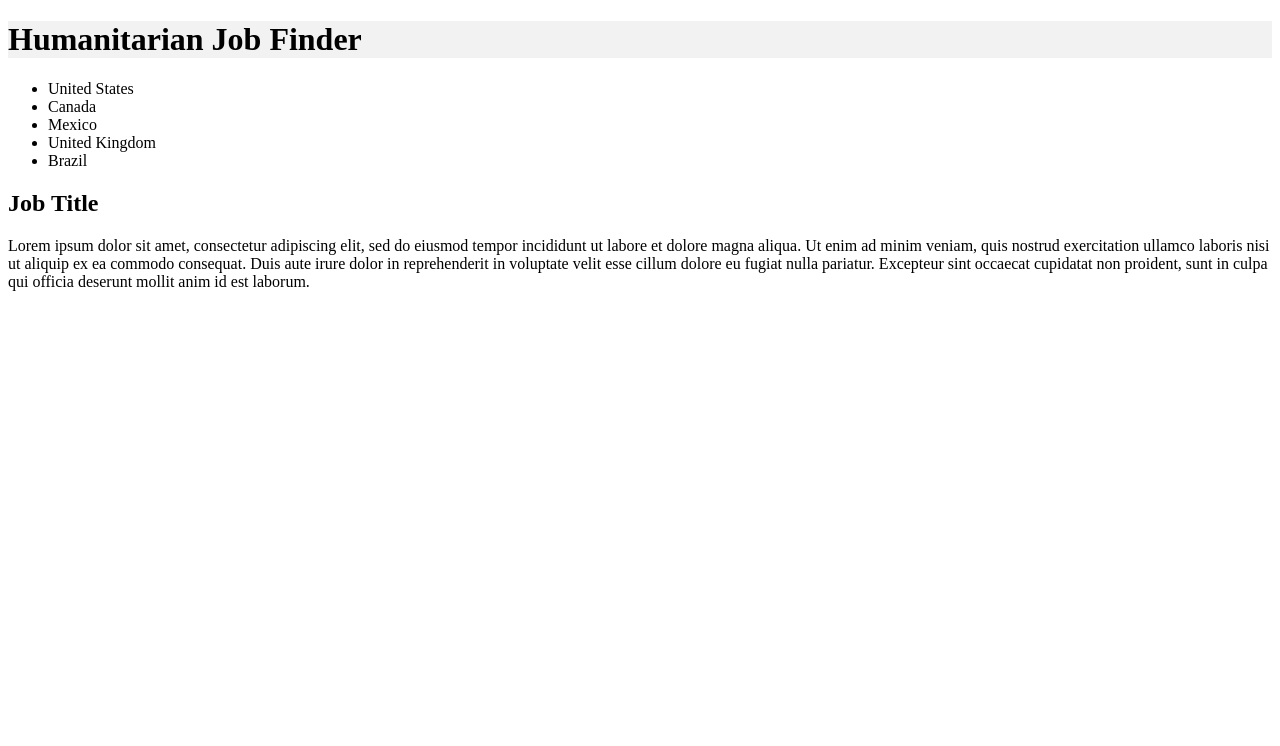
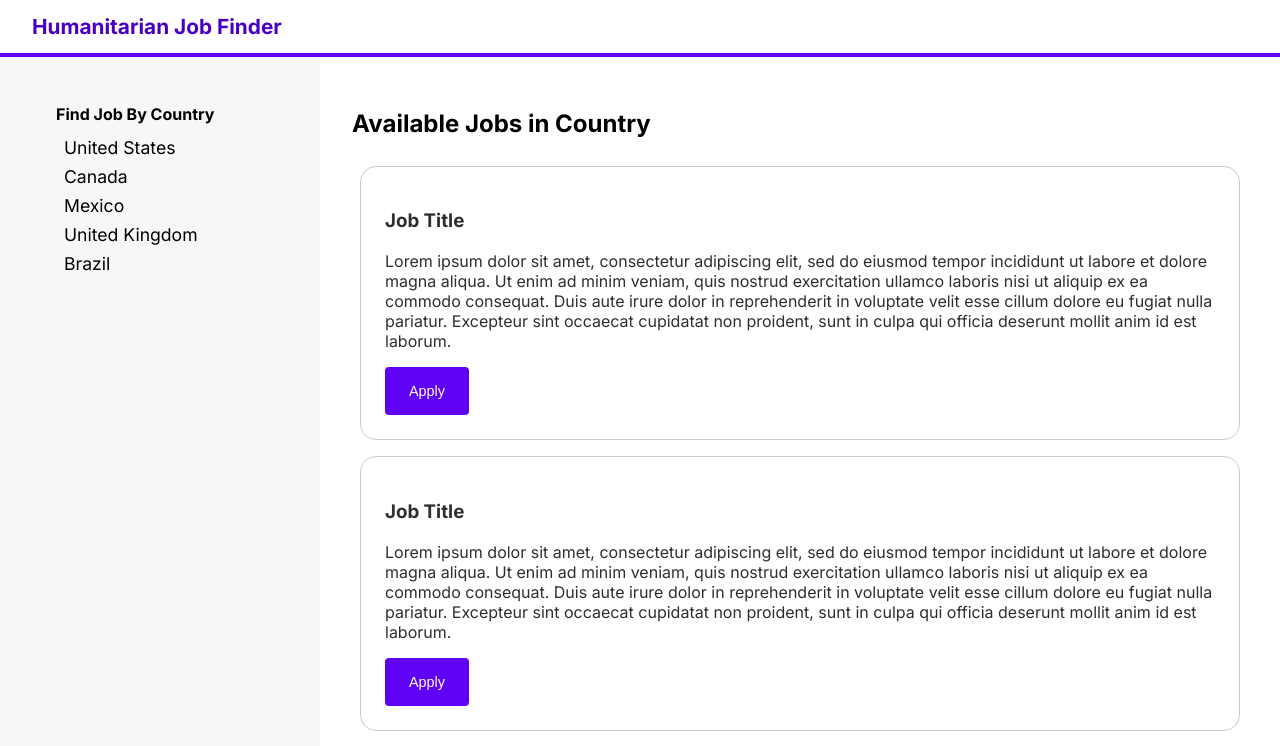
Before and after one commit to chris-ferenci/Relief-Careers, a React (Create React App) app in the folder project-code/: page / in a window 1280 px wide. Shown: the top 746 px of the page. Built offline with nearby package versions, Linux system fonts and the light colour scheme.

Commit message:
create base layout and styling

```diff
--- a/project-code/public/index.html
+++ b/project-code/public/index.html
@@ -9,6 +9,9 @@
     />
 
     <link rel="manifest" href="%PUBLIC_URL%/manifest.json" />
+    <link rel="preconnect" href="https://fonts.googleapis.com">
+    <link rel="preconnect" href="https://fonts.gstatic.com" crossorigin>
+    <link href="https://fonts.googleapis.com/css2?family=Inter:wght@300;400;500;600;700;800;900&display=swap" rel="stylesheet">
     <title>Final Project</title>
   </head>
   <body>
--- a/project-code/src/App.css
+++ b/project-code/src/App.css
@@ -1,5 +1,15 @@
-.grid-container {
+html, body {
+    margin: 0 auto;
+    font-family: 'Inter', sans-serif;
+    font-size: 16px;
+}
+
+#grid-container {
     display: grid;
-    grid-template-columns: auto auto ;
-    grid-template-areas: "header header";
+    grid-template-rows: auto;
+    grid-template-columns: 25% auto ;
+    grid-template-areas:
+    "header header"
+    "sidebar job-board";
+
   }
--- a/project-code/src/components/Header/header.css
+++ b/project-code/src/components/Header/header.css
@@ -1,8 +1,15 @@
 #header{
+    display: grid;
     grid-area: header;
 }
 
 .header{
-    background-color: #f2f2f2;
-    width:100%;
+    background-color: #fff;
+    padding: 0 2rem 0 2rem;
+    border-bottom: 4px solid #5F01F5;
 }
+
+.header h1{
+    color: #4A00C2;
+    font-size: 1.3rem;
+}
--- /dev/null
+++ b/project-code/src/components/JobBoard/JobBoard.js
@@ -0,0 +1,19 @@
+import JobCard from "../JobCard/JobCard";
+import '../JobBoard/jobboard.css'
+
+function JobBoard(){
+
+    return(
+        <article id="job-board-container">
+            <h1>Available Jobs in Country</h1>
+
+            <JobCard />
+            <JobCard />
+            <JobCard />
+
+        </article>
+
+    )
+}
+
+export default JobBoard;
--- /dev/null
+++ b/project-code/src/components/JobBoard/jobboard.css
@@ -0,0 +1,6 @@
+#job-board-container{
+    display: grid;
+    grid-area: job-board;
+    background-color:#fff;
+    padding: 2rem;
+}
--- a/project-code/src/components/JobCard/JobCard.js
+++ b/project-code/src/components/JobCard/JobCard.js
@@ -1,9 +1,11 @@
+
+import '../JobCard/jobcard.css';
 
 function JobCard(){
 
     return(
 
-        <article>
+        <article className='job-card'>
             <h1>Job Title</h1>
             <p>Lorem ipsum dolor sit amet, consectetur adipiscing elit,
                 sed do eiusmod tempor incididunt ut labore et dolore magna aliqua.
@@ -13,7 +15,8 @@ function JobCard(){
                 voluptate velit esse cillum dolore eu fugiat nulla pariatur.
                 Excepteur sint occaecat cupidatat non proident, sunt in culpa qui officia
                 deserunt mollit anim id est laborum.
-                </p>
+            </p>
+            <button className='btn btn-primary'>Apply</button>
         </article>
 
     )
--- /dev/null
+++ b/project-code/src/components/JobCard/jobcard.css
@@ -0,0 +1,20 @@
+.job-card{
+    background: #fff;
+    padding: 1.5rem 1.5rem;
+    color: #2e2e2e;
+    border: 1px solid #ccc;
+    border-radius: 1rem;
+    margin: .5rem .5rem;
+}
+
+.btn {
+    border-radius: 4px;
+    border: none;
+    padding: 1rem 1.5rem 1rem 1.5rem;
+    font-size:.9rem;
+}
+
+.btn-primary{
+    background-color: #5F01F5;
+    color: #fff;
+}
--- a/project-code/src/components/Sidebar/Sidebar.js
+++ b/project-code/src/components/Sidebar/Sidebar.js
@@ -1,15 +1,20 @@
+import '../Sidebar/sidebar.css'
+
 
 function Sidebar(){
 
     return(
+        <nav id="sidebar-container" className='sidebar'>
 
             <ul>
+                <h2>Find Job By Country</h2>
                 <li>United States</li>
                 <li>Canada</li>
                 <li>Mexico</li>
                 <li>United Kingdom</li>
                 <li>Brazil</li>
             </ul>
+        </nav>
 
     )
 }
--- /dev/null
+++ b/project-code/src/components/Sidebar/sidebar.css
@@ -0,0 +1,23 @@
+#sidebar-container{
+    display: grid;
+    grid-area: sidebar;
+    width: 100%;
+    background-color: #f7f7f7;
+}
+
+.sidebar {
+    padding: 1rem 1rem 1rem 1rem;
+}
+
+h2 {
+    font-size: 1rem;
+}
+
+.sidebar ul{
+    list-style: none;
+    font-size: 1.1rem;
+}
+
+.sidebar li {
+    margin: .5rem .5rem;
+}
--- a/project-code/src/pages/Home.js
+++ b/project-code/src/pages/Home.js
@@ -1,7 +1,8 @@
 import React from 'react';
 import Header from '../components/Header/Header';
-import JobCard from '../components/JobCard/JobCard';
 import Sidebar from '../components/Sidebar/Sidebar';
+import JobBoard from '../components/JobBoard/JobBoard';
+
 
 function Main(){
 
@@ -9,7 +10,7 @@ function Main(){
         <>
             <Header />
             <Sidebar />
-            <JobCard />
+            <JobBoard />
         </>
     )
 }
```
Also changed, not shown: project-code/src/pages/home.css (added). Lines whose indentation alone changed are shown as unchanged.
